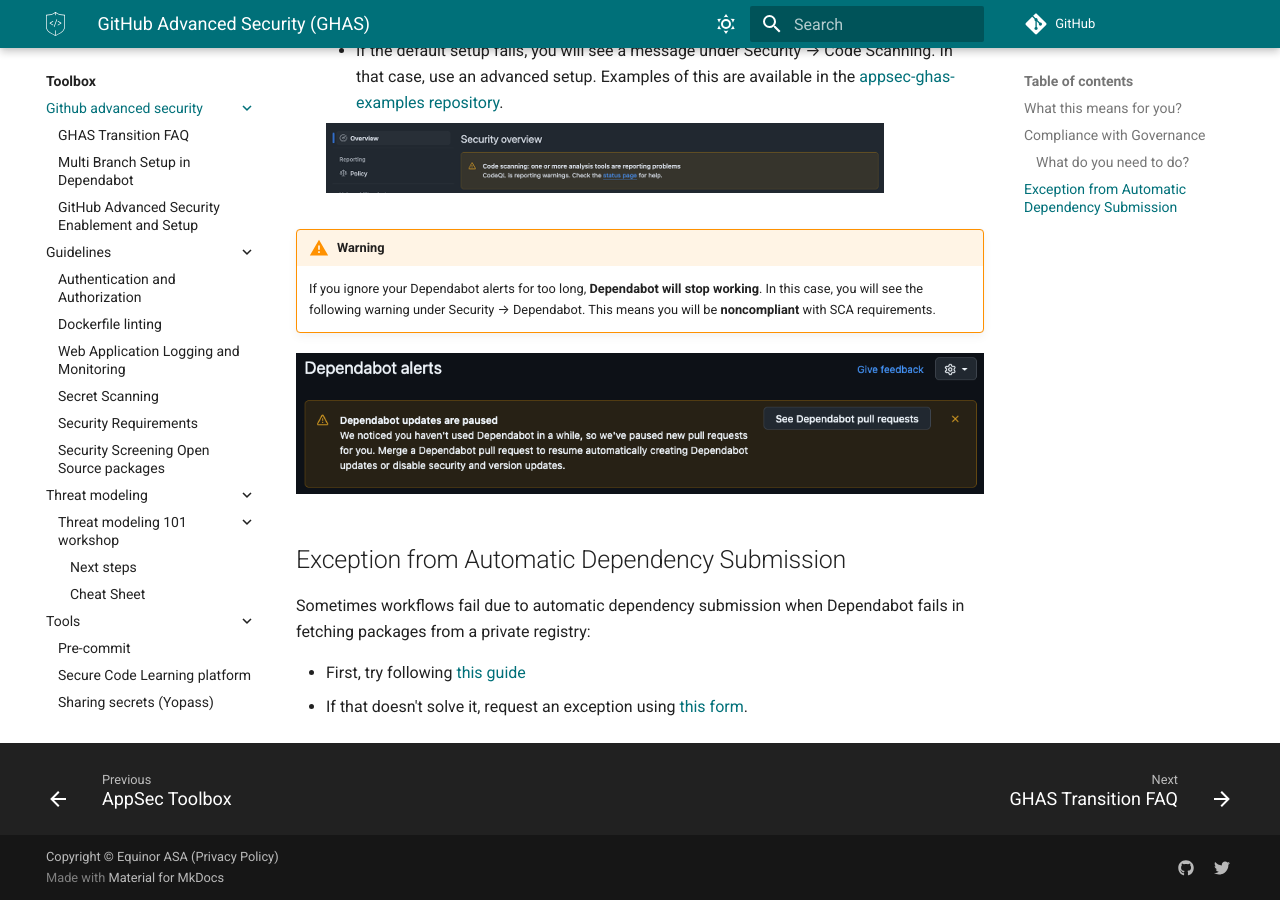
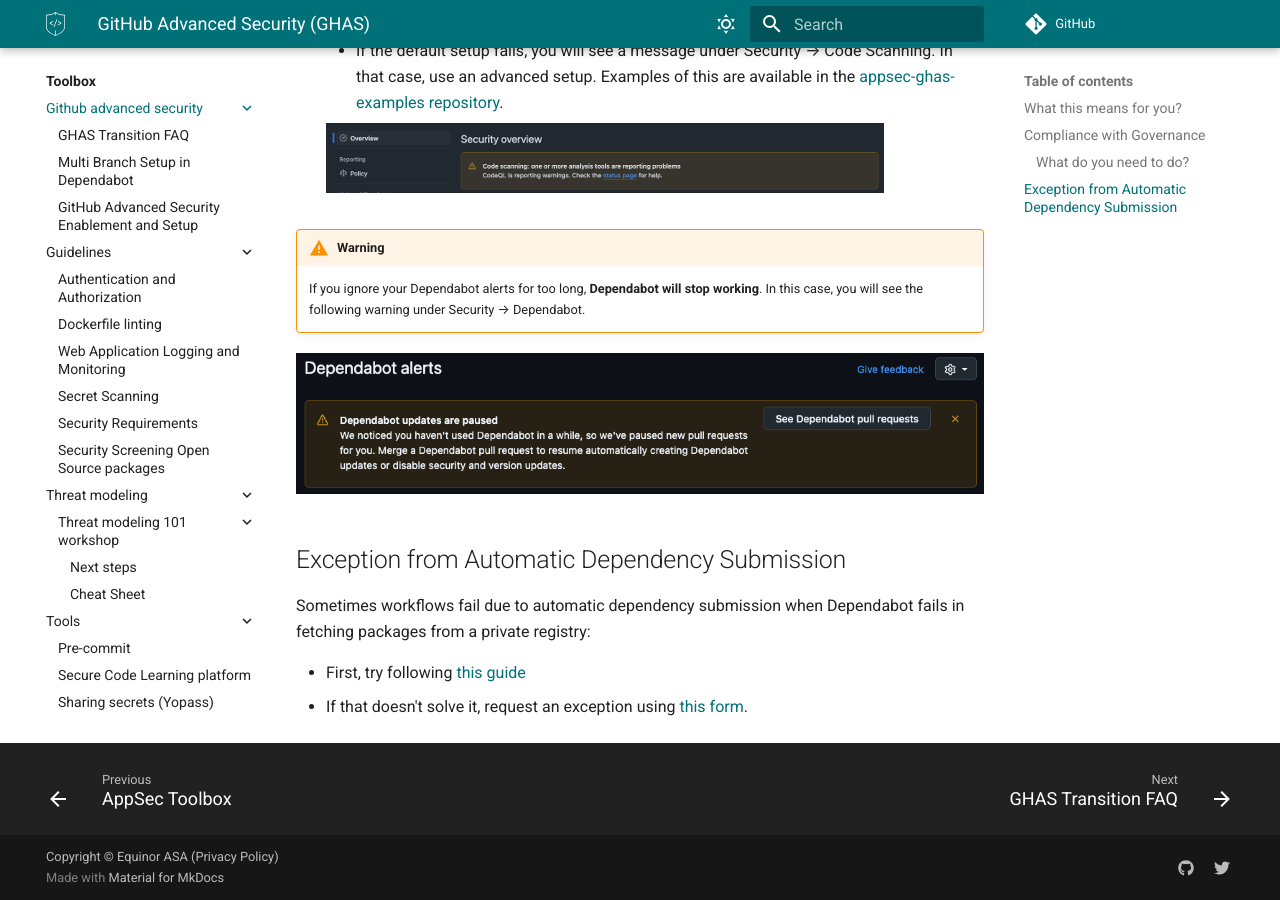
Before and after one commit to equinor/appsec, an MkDocs documentation site: the page built from docs/toolbox/github-advanced-security/index.md, in a window 1280 px wide and 900 px high, scrolled down 1413 px. Built offline with MkDocs 1.6.1 and Material for MkDocs 9.7.7, drawn with Linux system fonts in a browser that asks for light colours; some web fonts are replaced; comment, search, counter and statistics services are not loaded.

Commit message:
fix: information

```diff
--- a/docs/toolbox/github-advanced-security/index.md
+++ b/docs/toolbox/github-advanced-security/index.md
@@ -51,7 +51,6 @@
 
     If you ignore your Dependabot alerts for too long, **Dependabot will stop working**.
     In this case, you will see the following warning under Security → Dependabot.
-    This means you will be **noncompliant** with SCA requirements.
 
 ![Dependabot updates are paused](image-4.png)
 
```
